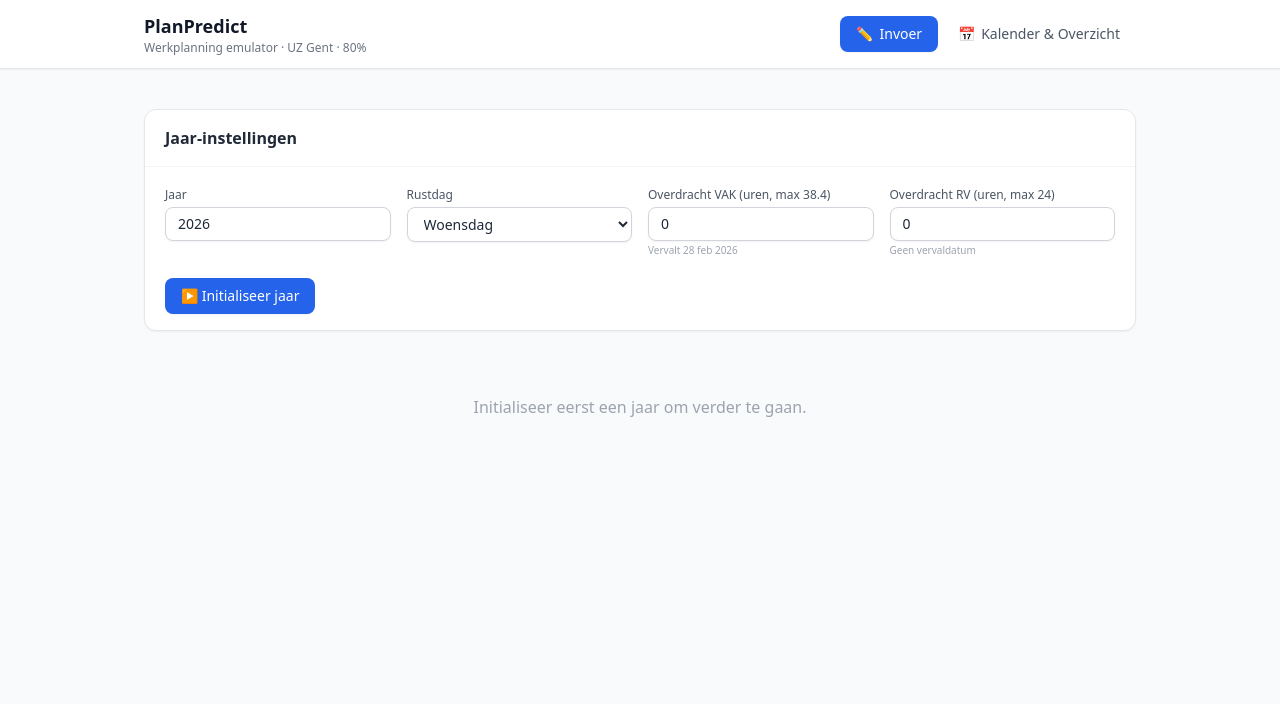
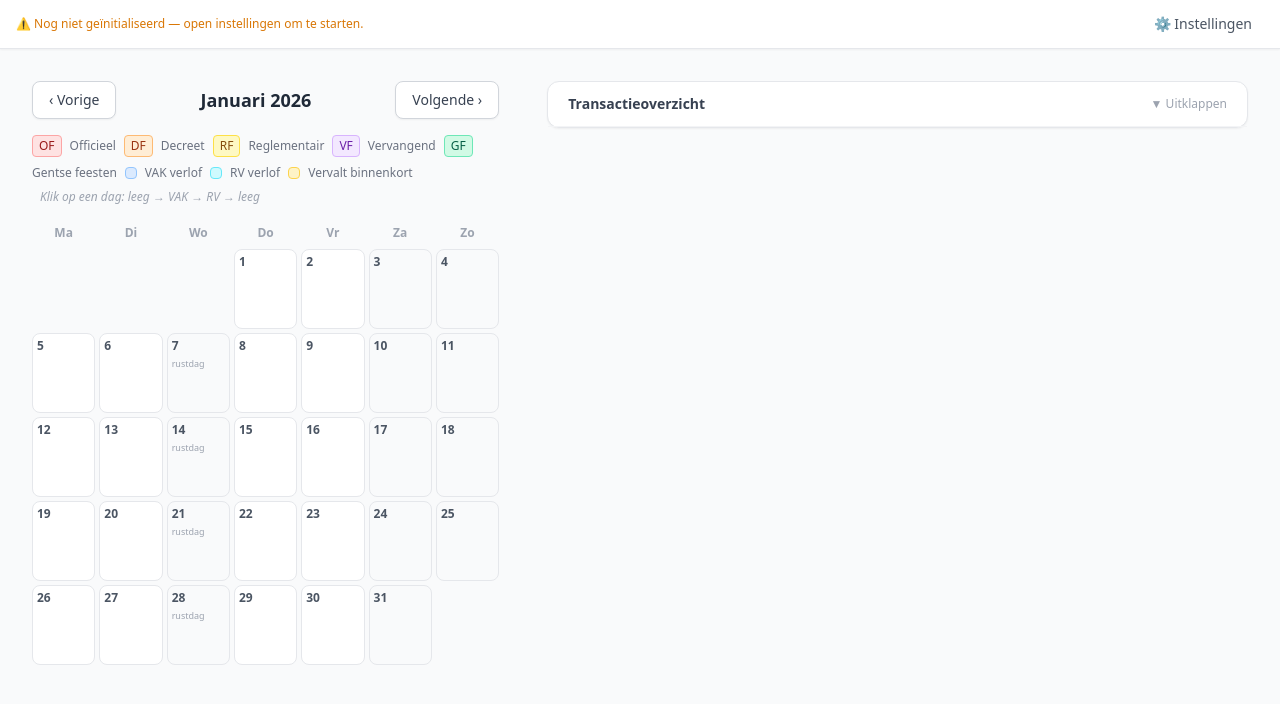
Before and after one commit to jhaezebr/Planner, a React (Vite) app: page / in a window 1280 px wide. Shown: the top 704 px of the page. Built offline with nearby package versions, Linux system fonts and the light colour scheme.

Commit message:
diff layout

```diff
--- a/src/App.tsx
+++ b/src/App.tsx
@@ -2,56 +2,75 @@ import { useState } from 'react';
 import { InputTab } from './tabs/InputTab';
 import { CalendarTab } from './tabs/CalendarTab';
 import { TableTab } from './tabs/TableTab';
-
-type Tab = 'input' | 'overview';
-
-const tabs: { id: Tab; label: string; icon: string }[] = [
-  { id: 'input', label: 'Invoer', icon: '✏️' },
-  { id: 'overview', label: 'Kalender & Overzicht', icon: '📅' },
-];
+import { usePlanStore } from './store/usePlanStore';
+import { WORK_PCT, HOURS_PER_DAY, VAK_PER_DAY, QUARTERLY_RV, MAX_CARRY_VAK_HOURS, MAX_CARRY_RV_HOURS, fmtHours } from './utils/holidays';
 
 function App() {
-  const [activeTab, setActiveTab] = useState<Tab>('input');
+  const [settingsOpen, setSettingsOpen] = useState(false);
+  const { settings } = usePlanStore();
 
   return (
-    <div className="min-h-screen bg-gray-50 font-sans">
-      <header className="bg-white border-b border-gray-200 shadow-sm sticky top-0 z-10">
-        <div className="max-w-5xl mx-auto px-4 py-3 flex items-center justify-between">
-          <div>
-            <h1 className="text-lg font-bold text-gray-900">PlanPredict</h1>
-            <p className="text-xs text-gray-500">Werkplanning emulator · UZ Gent · 80%</p>
+    <div className="h-screen bg-gray-50 font-sans flex flex-col overflow-hidden">
+      {settingsOpen ? (
+        /* ── Settings / Invoer overlay ───────────────────────── */
+        <div className="flex flex-col flex-1 overflow-hidden">
+          <div className="bg-white border-b border-gray-200 shadow-sm px-4 py-2.5 flex items-center justify-between flex-shrink-0">
+            <h2 className="text-sm font-semibold text-gray-800">⚙️ Instellingen &amp; Invoer</h2>
+            <button
+              className="flex items-center gap-1.5 px-3 py-1.5 rounded-lg text-sm font-medium text-gray-600 hover:bg-gray-100 transition-colors"
+              onClick={() => setSettingsOpen(false)}
+            >
+              ← Terug naar overzicht
+            </button>
           </div>
-          <nav className="flex gap-1">
-            {tabs.map((t) => (
-              <button
-                key={t.id}
-                onClick={() => setActiveTab(t.id)}
-                className={`flex items-center gap-1.5 px-4 py-2 rounded-lg text-sm font-medium transition-colors ${
-                  activeTab === t.id
-                    ? 'bg-blue-600 text-white shadow-sm'
-                    : 'text-gray-600 hover:bg-gray-100'
-                }`}
-              >
-                <span>{t.icon}</span>
-                <span>{t.label}</span>
-              </button>
-            ))}
-          </nav>
+          <div className="flex-1 overflow-y-auto">
+            <InputTab />
+          </div>
         </div>
-      </header>
-      <main className="py-6">
-        {activeTab === 'input' && <InputTab />}
-        {activeTab === 'overview' && (
-          <div className="flex gap-4 px-4 max-w-[1800px] mx-auto items-start overflow-hidden">
-            <div className="w-2/5 flex-shrink-0">
+      ) : (
+        /* ── Main overview ───────────────────────────────────── */
+        <div className="flex flex-col flex-1 overflow-hidden">
+          {/* Slim top bar */}
+          <div className="bg-white border-b border-gray-200 shadow-sm px-4 py-2 flex items-center justify-between flex-shrink-0">
+            {/* Config summary pill */}
+            {settings.initialized ? (
+              <div className="flex items-center gap-3 text-xs text-gray-500 flex-wrap">
+                <span className="font-semibold text-gray-700">{settings.year}</span>
+                <span className="text-gray-300">|</span>
+                <span>Tewerkstelling <strong className="text-gray-700">{WORK_PCT * 100}%</strong></span>
+                <span className="text-gray-300">|</span>
+                <span>Werkdag <strong className="text-gray-700">{HOURS_PER_DAY}u</strong></span>
+                <span className="text-gray-300">|</span>
+                <span>VAK/feestdag <strong className="text-gray-700">{fmtHours(VAK_PER_DAY)}u</strong></span>
+                <span className="text-gray-300">|</span>
+                <span>RV/kwartaal <strong className="text-gray-700">{fmtHours(QUARTERLY_RV)}u</strong></span>
+                <span className="text-gray-300">|</span>
+                <span>Max overdracht VAK <strong className="text-gray-700">{fmtHours(MAX_CARRY_VAK_HOURS)}u</strong></span>
+                <span className="text-gray-300">|</span>
+                <span>Max overdracht RV <strong className="text-gray-700">{fmtHours(MAX_CARRY_RV_HOURS)}u</strong></span>
+              </div>
+            ) : (
+              <span className="text-xs text-amber-600 font-medium">⚠ Nog niet geïnitialiseerd — open instellingen om te starten.</span>
+            )}
+            <button
+              className="flex items-center gap-1.5 px-3 py-1.5 rounded-lg text-sm font-medium text-gray-600 hover:bg-gray-100 transition-colors flex-shrink-0 ml-4"
+              onClick={() => setSettingsOpen(true)}
+            >
+              ⚙️ Instellingen
+            </button>
+          </div>
+
+          {/* Calendar + Table side-by-side */}
+          <div className="flex gap-4 px-4 pt-4 flex-1 min-h-0 overflow-hidden max-w-[1800px] w-full mx-auto">
+            <div className="w-2/5 flex-shrink-0 overflow-y-auto">
               <CalendarTab />
             </div>
             <div className="w-3/5 min-w-0">
               <TableTab />
             </div>
           </div>
-        )}
-      </main>
+        </div>
+      )}
     </div>
   );
 }
--- a/src/tabs/TableTab.tsx
+++ b/src/tabs/TableTab.tsx
@@ -253,7 +253,7 @@ export function TableTab() {
   const rvLost = Math.max(0, rvBalance - MAX_CARRY_RV_HOURS);
 
   return (
-    <div className="p-4 flex flex-col gap-4" style={{ height: 'calc(100vh - 5.5rem)' }}>
+    <div className="p-4 flex flex-col gap-4" style={{ height: 'calc(100vh - 4rem)' }}>
       {/* VAK bucket breakdown */}
       {/* {vakStack.length > 0 && (
         <div className="bg-white rounded-xl border border-gray-200 shadow-sm mb-6 overflow-x-auto">
@@ -294,7 +294,7 @@ export function TableTab() {
       )} */}
 
       {/* Ledger */}
-      <div className="bg-white rounded-xl border border-gray-200 shadow-sm flex flex-col flex-1 min-h-0">
+      <div className={`bg-white rounded-xl border border-gray-200 shadow-sm flex flex-col flex-shrink-0 ${showLedger ? 'flex-1 min-h-0' : ''}`}>
         <button
           className="w-full px-5 py-3 border-b border-gray-100 flex items-center justify-between hover:bg-gray-50 transition-colors"
           onClick={() => setShowLedger((v) => !v)}
```
